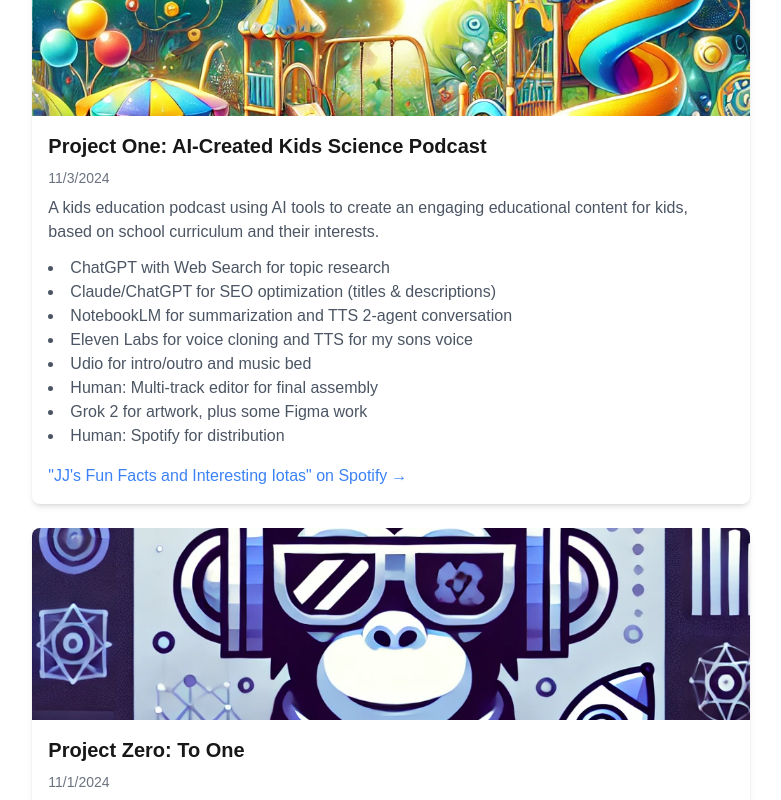
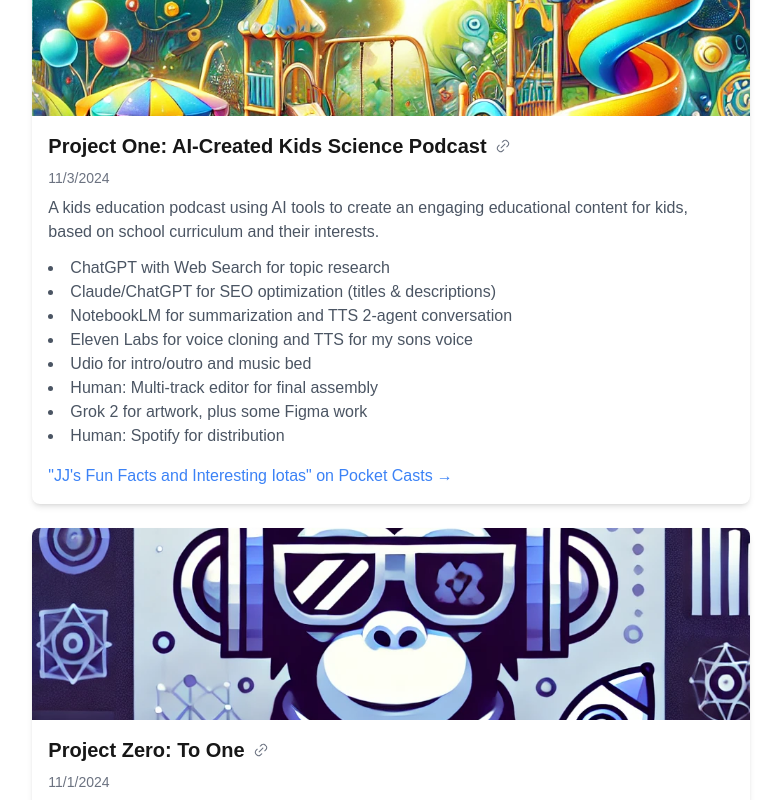
Before and after one commit to lucasdickey/gtd, a Next.js app: page /projects in a window 1280 px wide. Shown: the part 680-1480 px from the top of the page, without its empty margins (249-1030 px from the left). Built offline with nearby package versions, Linux system fonts and the light colour scheme; no server answers.

Commit message:
Project card anchor links and
Shadcn-ui

```diff
--- a/package.json
+++ b/package.json
@@ -32,6 +32,7 @@
     "react": "^18.2.0",
     "react-dom": "^18.2.0",
     "react-markdown": "^9.0.1",
+    "shadcn-ui": "^0.9.3",
     "tailwindcss-animate": "^1.0.7",
     "uuid": "^11.0.2"
   },
--- a/src/app/projects/[slug]/page.tsx
+++ b/src/app/projects/[slug]/page.tsx
@@ -1,18 +1,31 @@
 'use client'
-import { useQuery } from "convex/react";
-import { api } from "@/convex/_generated/api";
-import Image from 'next/image';
-import { useState } from 'react';
-import ReactMarkdown from 'react-markdown';
+import { useQuery } from 'convex/react'
+import { api } from '@/convex/_generated/api'
+import Image from 'next/image'
+import { useState, useEffect } from 'react'
+import ReactMarkdown from 'react-markdown'
 
 export default function ProjectPage({ params }: { params: { slug: string } }) {
-  const project = useQuery(api.projects.getProjectBySlug, { slug: params.slug });
-  const [currentImageIndex, setCurrentImageIndex] = useState(0);
+  const project = useQuery(api.projects.getProjectBySlug, { slug: params.slug })
+  const [currentImageIndex, setCurrentImageIndex] = useState(0)
 
-  if (!project) return <div>Loading...</div>;
+  useEffect(() => {
+    if (window.location.hash) {
+      const id = window.location.hash.substring(1) // Remove the # symbol
+      const element = document.getElementById(id)
+      if (element) {
+        // Add a small delay to ensure the page is fully rendered
+        setTimeout(() => {
+          element.scrollIntoView({ behavior: 'smooth', block: 'center' })
+        }, 100)
+      }
+    }
+  }, [])
+
+  if (!project) return <div>Loading...</div>
 
   return (
-    <div className="container mx-auto px-4 py-8">
+    <div className="container mx-auto px-8 py-8 max-w-6xl scroll-smooth">
       <h1 className="text-3xl font-bold mb-6">{project.title}</h1>
 
       {/* Image Carousel */}
@@ -41,5 +54,5 @@ export default function ProjectPage({ params }: { params: { slug: string } }) {
         <ReactMarkdown>{project.content}</ReactMarkdown>
       </div>
     </div>
-  );
+  )
 }
--- a/src/app/projects/page.tsx
+++ b/src/app/projects/page.tsx
@@ -1,5 +1,6 @@
 'use client'
 import Image from 'next/image'
+import { Link2Icon } from '@radix-ui/react-icons'
 
 // Define the Project type
 type Project = {
@@ -55,8 +56,9 @@ const PROJECTS: Project[] = [
       'Human: Spotify for distribution',
     ],
     publishedAt: new Date('2024-11-03'),
-    projectUrl: 'https://open.spotify.com/show/2LMOQGJGnjS6uTFD9nqUOB',
-    projectUrlText: '"JJ\'s Fun Facts and Interesting Iotas" on Spotify',
+    projectUrl:
+      'https://play.pocketcasts.com/discover/podcast/85081fd0-7ec1-013d-727b-0292023d8677',
+    projectUrlText: '"JJ\'s Fun Facts and Interesting Iotas" on Pocket Casts',
   },
   {
     _id: '3',
@@ -98,6 +100,7 @@ export default function Projects() {
             {projects.map((project) => (
               <div
                 key={project._id}
+                id={`project-${project._id}`}
                 className="bg-white dark:bg-gray-800 rounded-lg shadow-md overflow-hidden"
               >
                 <div className="relative h-48">
@@ -109,7 +112,20 @@ export default function Projects() {
                   />
                 </div>
                 <div className="p-4">
-                  <h2 className="text-xl font-bold mb-2">{project.title}</h2>
+                  <div className="flex items-center gap-2 mb-2">
+                    <h2 className="text-xl font-bold">{project.title}</h2>
+                    <button
+                      onClick={() => {
+                        const url = `${window.location.origin}${window.location.pathname}#project-${project._id}`
+                        navigator.clipboard.writeText(url)
+                        // Optional: Add some visual feedback
+                        alert('Link copied to clipboard!')
+                      }}
+                      className="text-sm text-gray-500 hover:text-gray-700 transition-colors"
+                    >
+                      <Link2Icon className="w-4 h-4" />
+                    </button>
+                  </div>
                   <p className="text-sm text-gray-500 dark:text-gray-400 mb-2">
                     {project.publishedAt.toLocaleDateString()}
                   </p>
```
Also changed, not shown: 1 other file (tests, documents, lock files or other folders).
